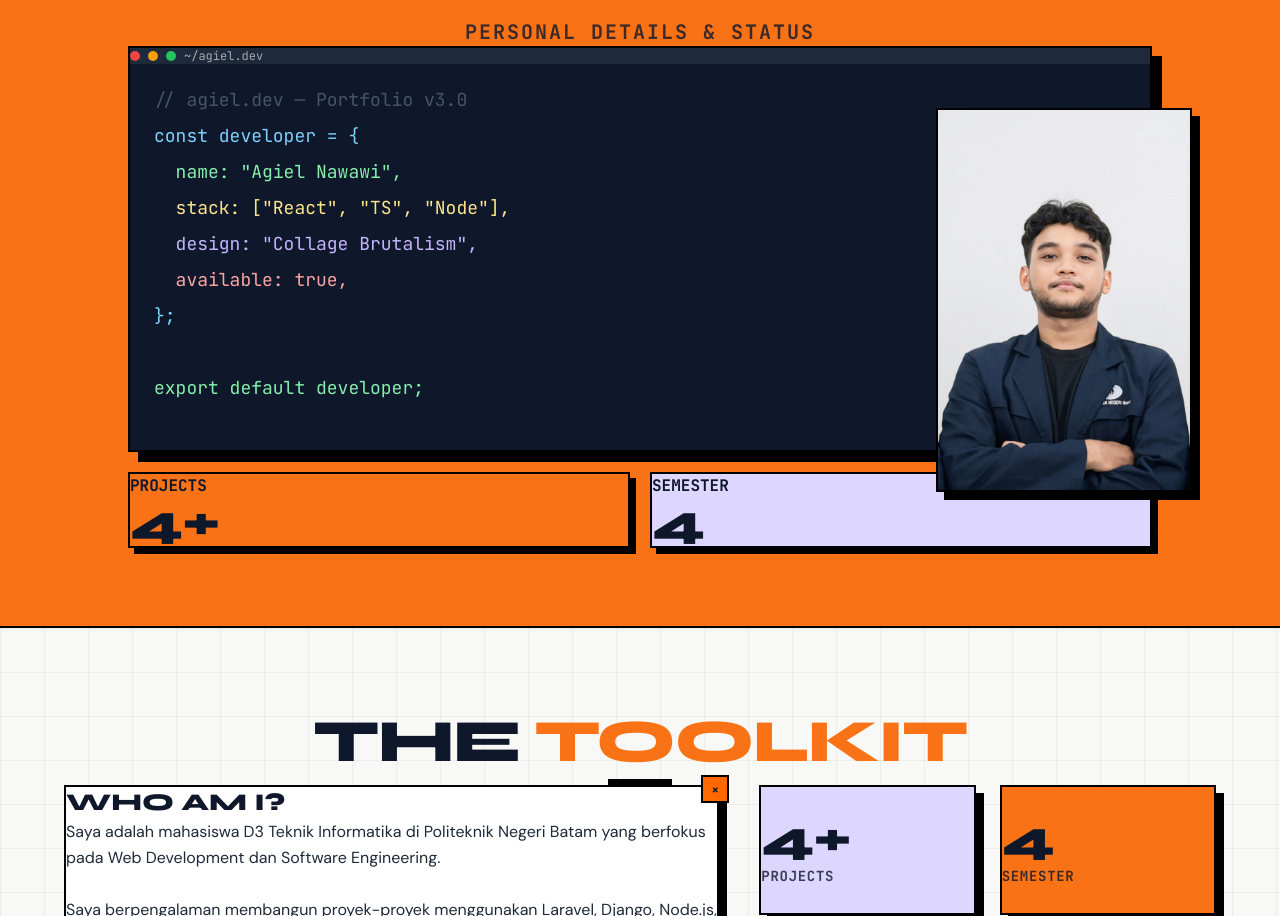
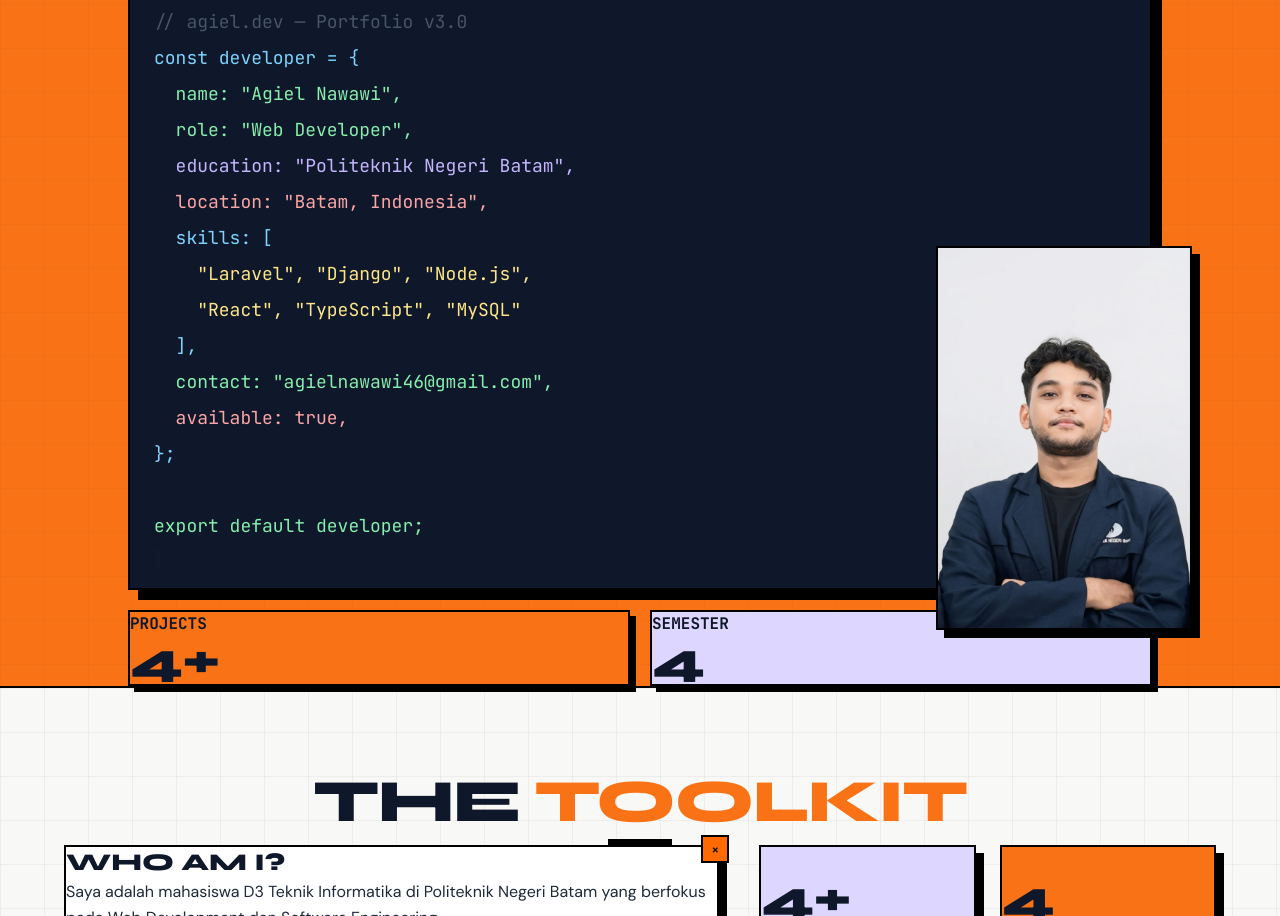
Before and after one commit to agielnawawi46/portofolio-v3, a React (Vite) app: page / in a window 1280 px wide. Shown: the part 972-1888 px from the top of the page. Built offline with nearby package versions, Linux system fonts and the light colour scheme.

Commit message:
Expand terminal code lines with detailed CV info

```diff
--- a/src/components/HeroTerminal.tsx
+++ b/src/components/HeroTerminal.tsx
@@ -4,8 +4,14 @@ const codeLines = [
   { content: "// agiel.dev — Portfolio v3.0", type: "comment" },
   { content: "const developer = {", type: "default" },
   { content: "  name: \"Agiel Nawawi\",", type: "green" },
-  { content: "  stack: [\"React\", \"TS\", \"Node\"],", type: "yellow" },
-  { content: "  design: \"Collage Brutalism\",", type: "purple" },
+  { content: "  role: \"Web Developer\",", type: "green" },
+  { content: "  education: \"Politeknik Negeri Batam\",", type: "purple" },
+  { content: "  location: \"Batam, Indonesia\",", type: "orange" },
+  { content: "  skills: [", type: "default" },
+  { content: "    \"Laravel\", \"Django\", \"Node.js\",", type: "yellow" },
+  { content: "    \"React\", \"TypeScript\", \"MySQL\"", type: "yellow" },
+  { content: "  ],", type: "default" },
+  { content: "  contact: \"agielnawawi46@gmail.com\",", type: "green" },
   { content: "  available: true,", type: "orange" },
   { content: "};", type: "default" },
   { content: "", type: "default" },
```
